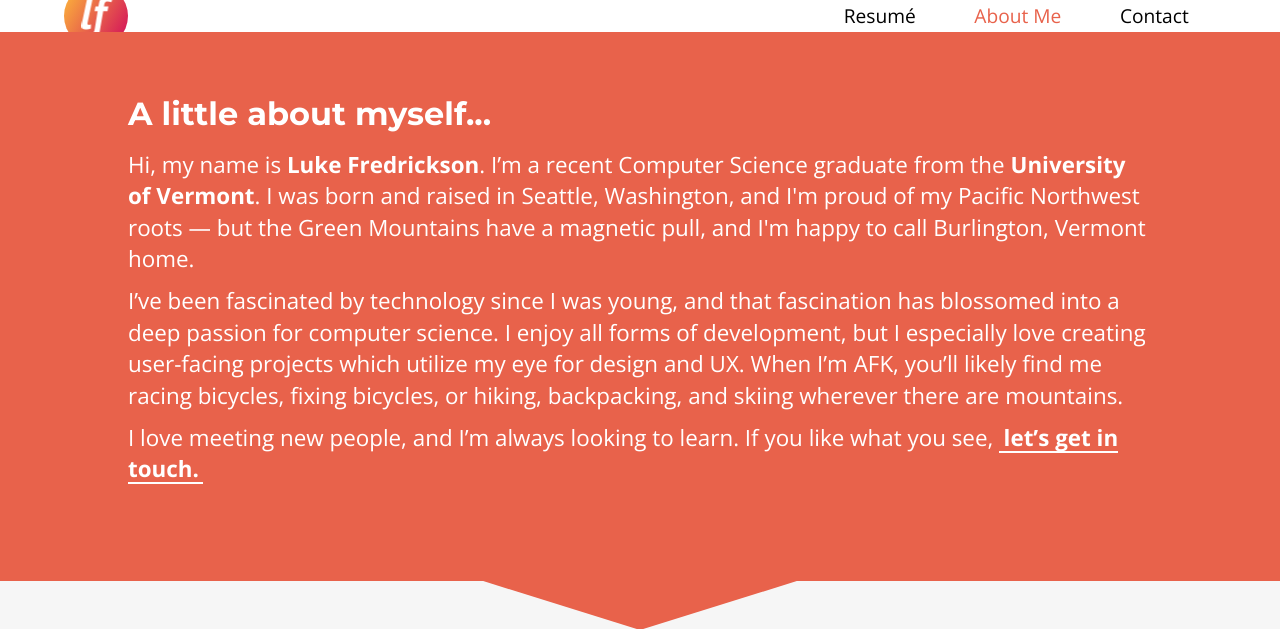
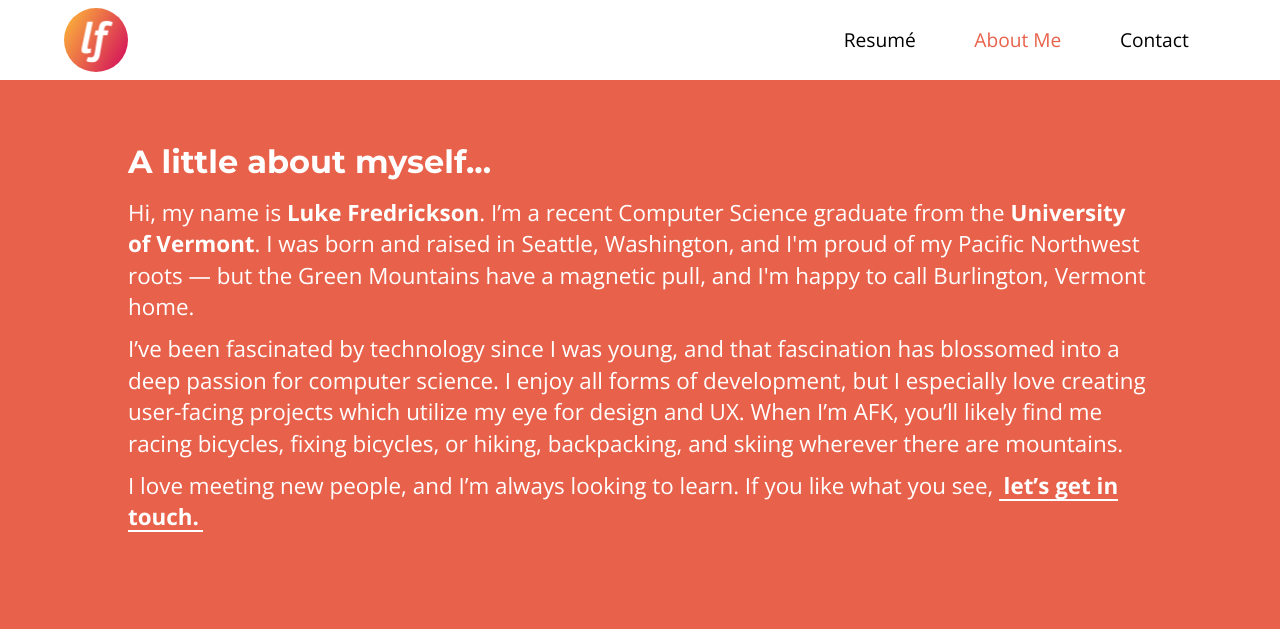
Before and after one commit to lukefredrickson/personal-site-v1, a PHP site: page /about-me.html in a window 1280 px wide. Shown: the top 629 px of the page. Run offline with PHP 8.4, Linux system fonts and the light colour scheme.

Commit message:
update styles

```diff
--- a/styles/top-nav-primary.css
+++ b/styles/top-nav-primary.css
@@ -123,7 +123,7 @@
 
 @media (min-width: 850px) {
     .top-nav {
-        padding: 1em 4em;
+        padding: 2.5rem 4em;
     }
     .top-nav__menu-btn {
         display: none;
```
